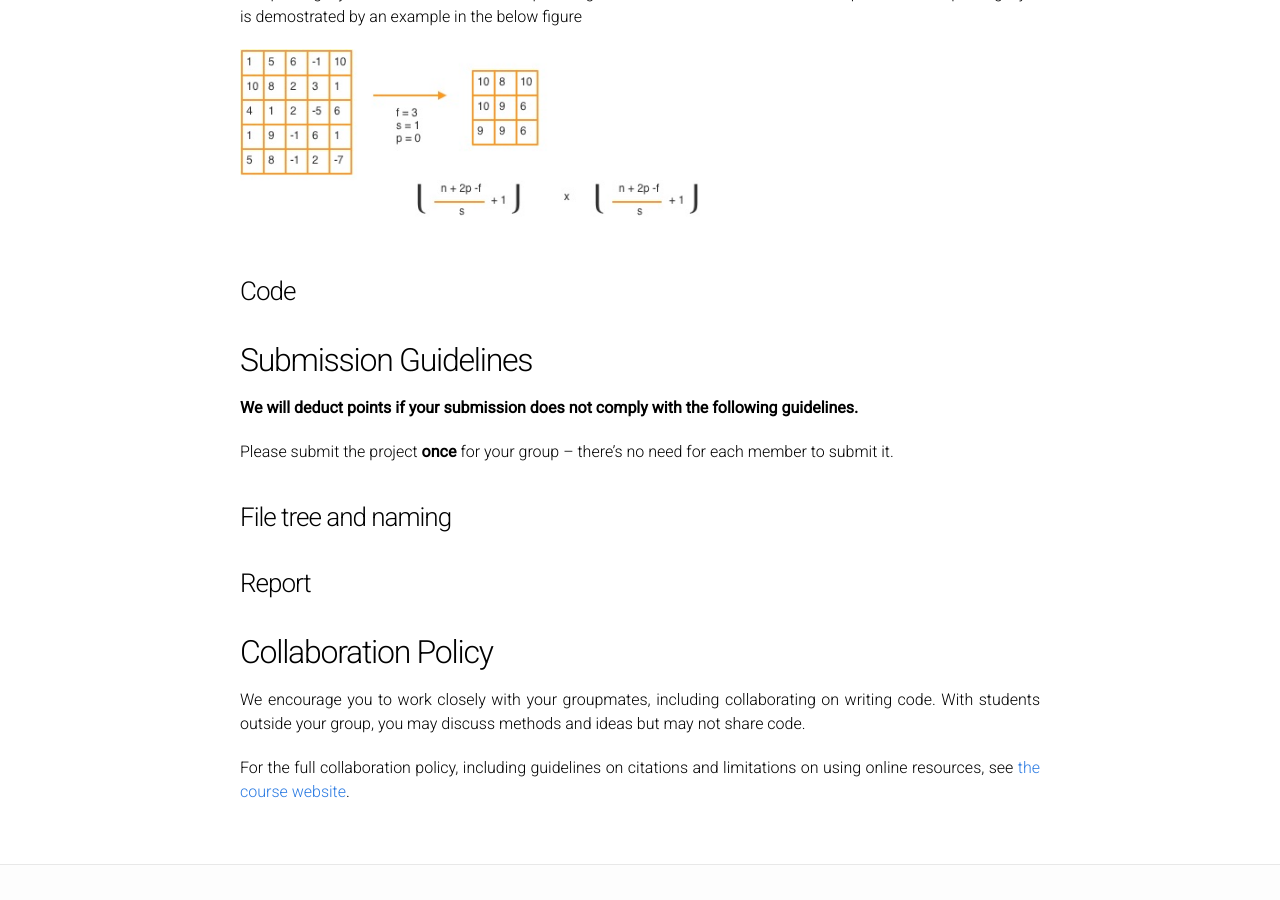
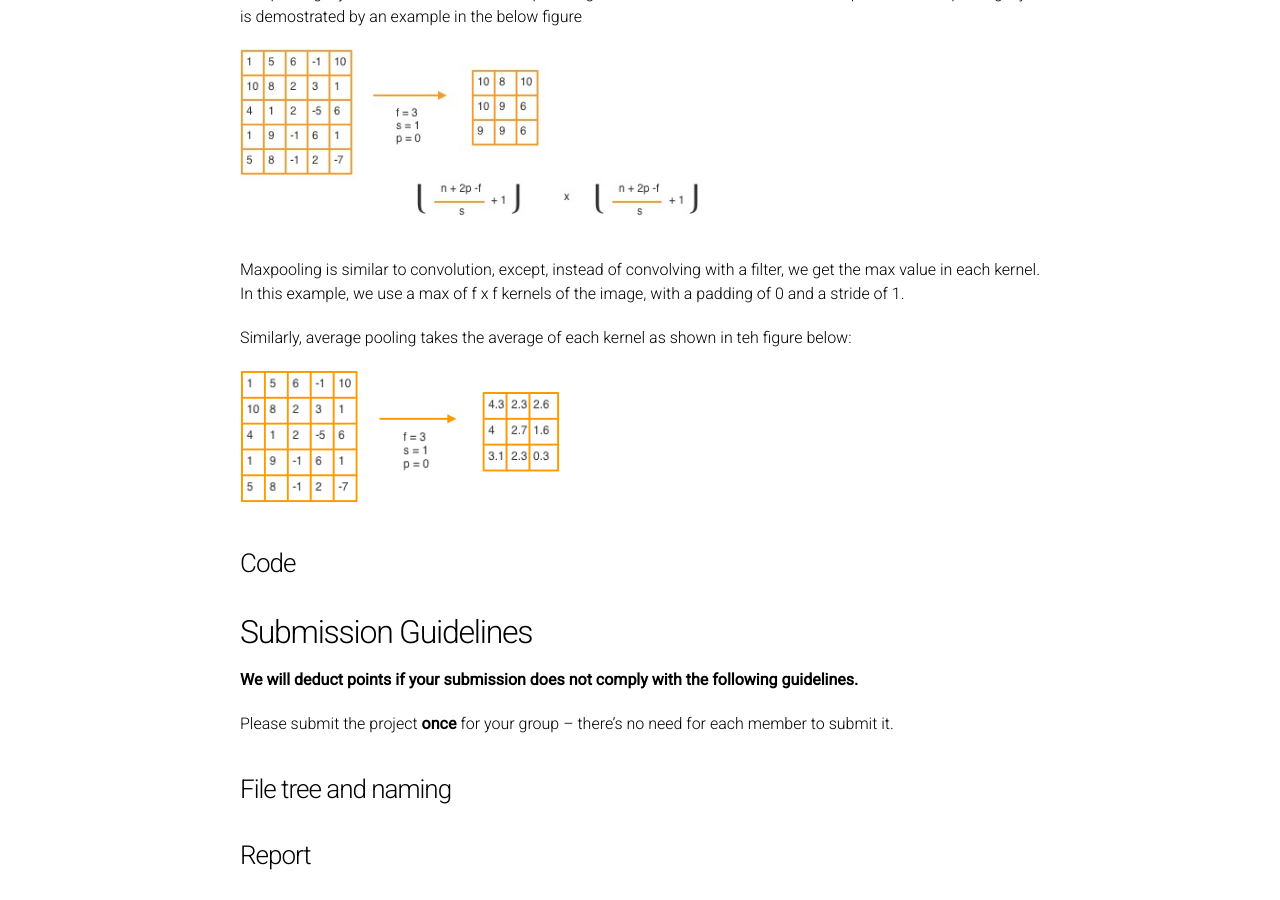
Before and after one commit to cmsc426spring2019/cmsc426spring2019.github.io, a Jekyll site: the page built from project4.md, in a window 1280 px wide and 900 px high, scrolled down 5612 px. Built offline with Jekyll 4.4.1, drawn with Linux system fonts in a browser that asks for light colours.

Commit message:
Update project4.md

```diff
--- a/project4.md
+++ b/project4.md
@@ -112,6 +112,13 @@ The pooling layer shrinks the size of the input image. Reduction in size reduces
 
 <img src="/assets/proj4/maxpooling-2.jpg" width="60%">
 
+Maxpooling is similar to convolution, except, instead of convolving with a filter, we get the max value in each kernel. In this example, we use a max of f x f kernels of the image, with a padding of 0 and a stride of 1.
+
+Similarly, average pooling takes the average of each kernel as shown in teh figure below:
+
+<img src="/assets/proj4/averagepooling.png" width="40%">
+
+
 ### Code
 
 <a name='sub'></a>
```
